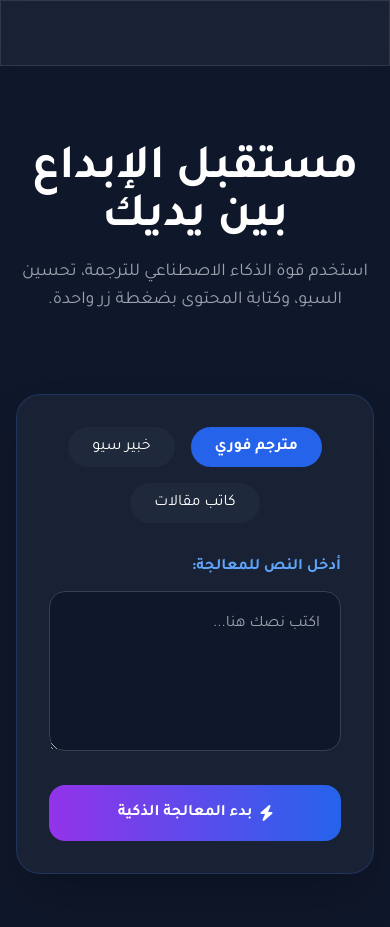
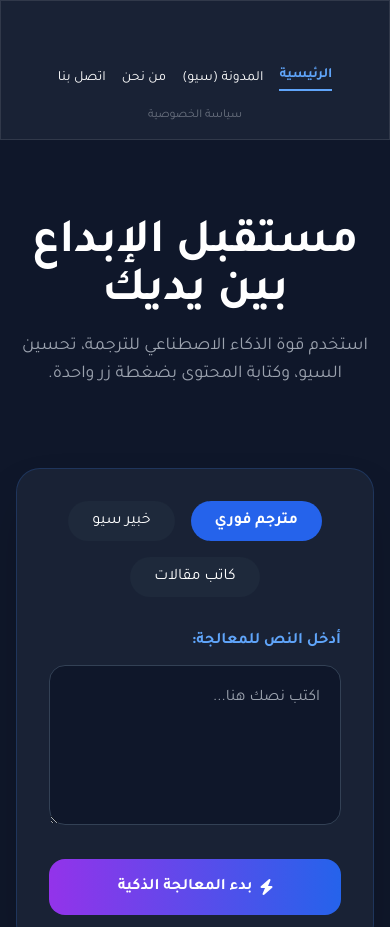
Before and after one commit to rogaareef/ai-nexus-pro, a website: page index.html in a window 390 px wide. Shown: the top 927 px of the page. Drawn offline with nearby package versions, Linux system fonts and the light colour scheme.

Commit message:
Refactor index.html for improved navigation and layout
Updated the navigation structure and improved layout for better responsiveness.

```diff
--- a/index.html
+++ b/index.html
@@ -17,17 +17,19 @@
     </style>
 </head>
 <body>
-    <nav class="glass sticky top-0 z-50 p-4">
-        <div class="container mx-auto flex justify-between items-center">
-            <h1 class="text-2xl font-bold gradient-text">AI NEXUS PRO</h1>
-            <div class="hidden md:flex space-x-6 space-x-reverse text-sm">
-                <a href="#" class="hover:text-blue-400">الرئيسية</a>
-                <a href="/blog.html" class="hover:text-blue-400">المدونة</a>
-                <a href="#tools" class="hover:text-blue-400">الأدوات الذكية</a>
-                <a href="/policy.html" class="hover:text-blue-400">سياسة الخصوصية</a>
-            </div>
+ <nav class="glass sticky top-0 z-50 p-4">
+    <div class="container mx-auto flex flex-col md:flex-row justify-between items-center gap-4">
+        <h1 class="text-2xl font-bold gradient-text">AI NEXUS PRO</h1>
+
+        <div class="flex flex-wrap justify-center items-center gap-4 md:gap-6 text-sm">
+            <a href="/" class="text-blue-400 font-bold border-b-2 border-blue-400 pb-1">الرئيسية</a>
+            <a href="/blog.html" class="hover:text-blue-400 transition-colors">المدونة (سيو)</a>
+            <a href="/about.html" class="hover:text-blue-400 transition-colors">من نحن</a>
+            <a href="/contact.html" class="hover:text-blue-400 transition-colors">اتصل بنا</a>
+            <a href="/policy.html" class="text-gray-500 hover:text-white text-xs transition-colors">سياسة الخصوصية</a>
         </div>
-    </nav>
+    </div>
+</nav> </nav>
 
     <header class="py-20 text-center">
         <h2 class="text-5xl font-extrabold mb-4">مستقبل الإبداع بين يديك</h2>
```
